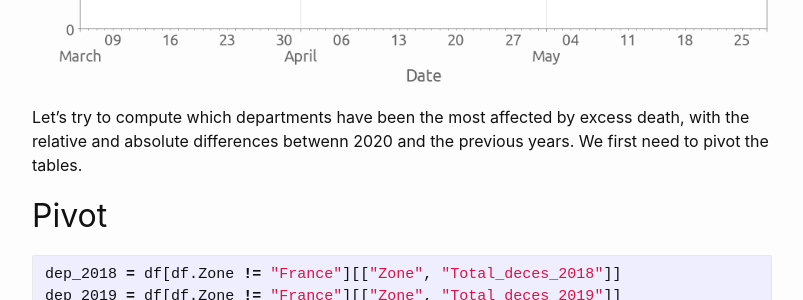
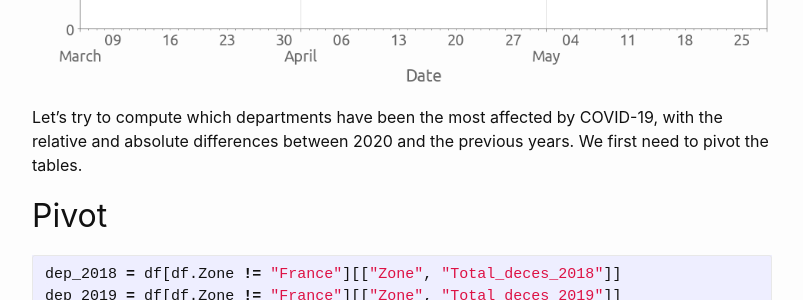
Before and after one commit to aetperf/aetperf.github.io, a Jekyll site: the page built from _posts/2020-06-01-Lunch-break,-plotting-excess-death-in-french-department-zones-with-Python.md, in a window 1280 px wide and 900 px high, scrolled down 5196 px. Shown: the part 153-453 px from the top of the window, without its empty margins (238-1041 px from the left). Built offline with Jekyll 4.4.1, drawn with Linux system fonts in a browser that asks for light colours; comment, search, counter and statistics services are not loaded; some of the changed text lies outside the part shown.

Commit message:
minor update

```diff
--- a/_posts/2020-06-01-Lunch-break,-plotting-excess-death-in-french-department-zones-with-Python.md
+++ b/_posts/2020-06-01-Lunch-break,-plotting-excess-death-in-french-department-zones-with-Python.md
@@ -221,7 +221,7 @@
 ![png](/img/2020-06-01_01/output_13_0.png)
 
 
-Now we are going to create a function for plotting the evolutio of excess death in a department zone, and try it on the Rhône department.
+Now we are going to create a function for plotting the daily deaths in a department zone, and try it on the Rhône department.
 
 ## Rhône (department zone)
 
@@ -264,7 +264,7 @@
 ![png](/img/2020-06-01_01/output_16_0.png)
 
 
-Let's try to compute which departments have been the most affected by excess death, with the relative and absolute differences betwenn 2020 and the previous years. We first need to pivot the tables.
+Let's try to compute which departments have been the most affected by COVID-19, with the relative and absolute differences between 2020 and the previous years. We first need to pivot the tables.
 
 ## Pivot
 
```
